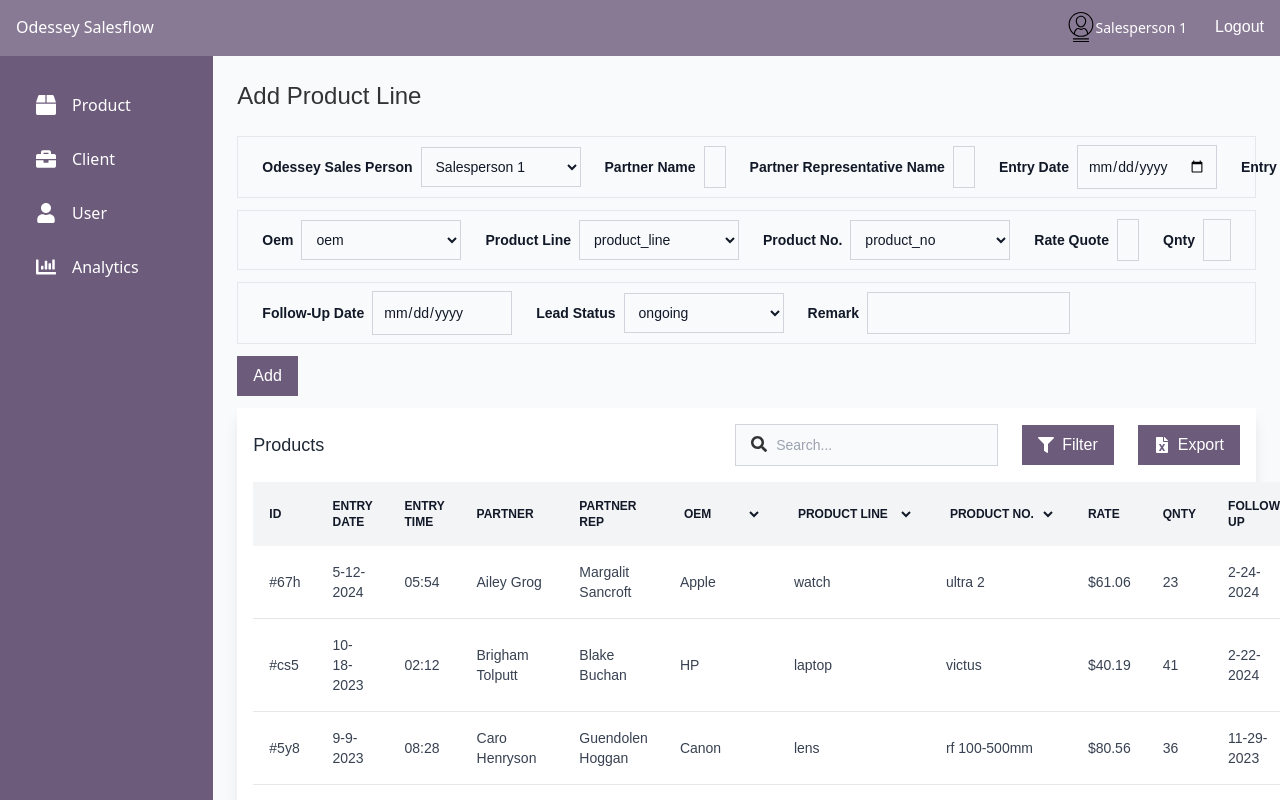
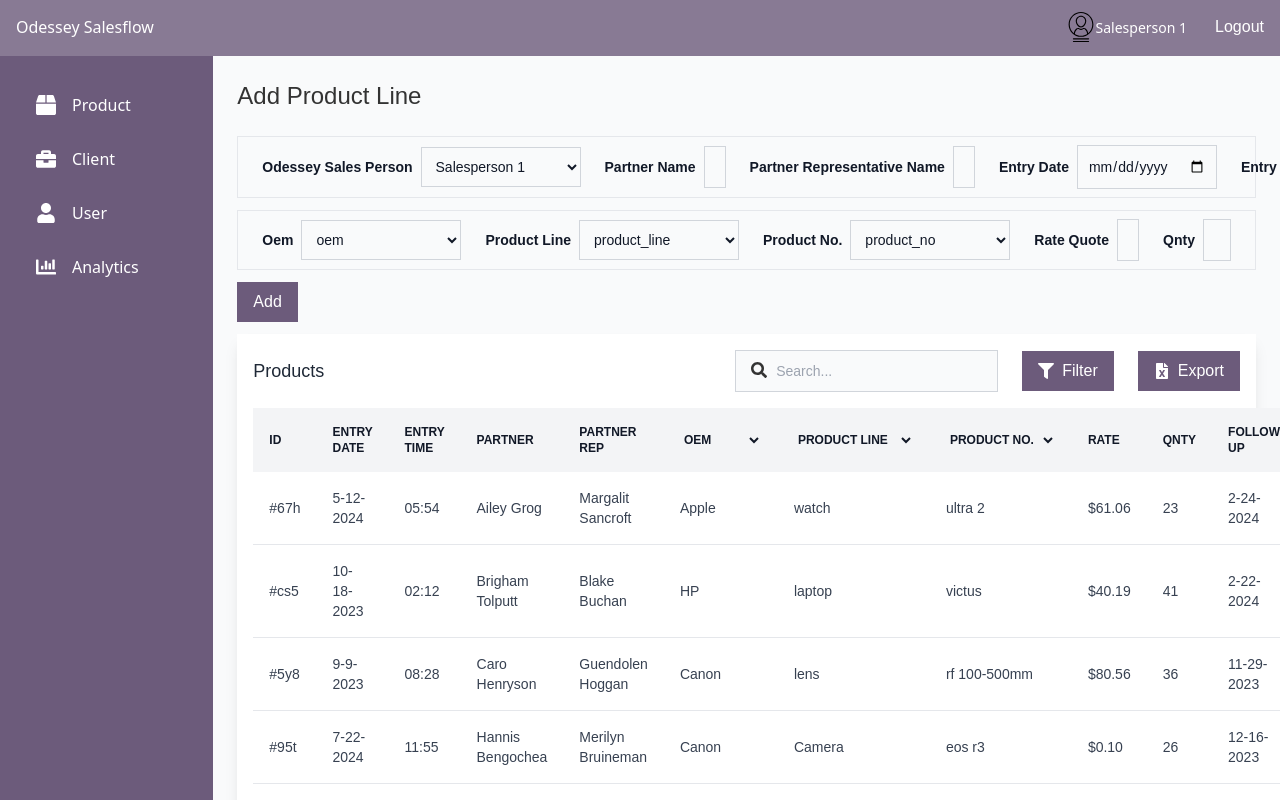
Before and after one commit to theashhar/odyssey-salesflow, a React (Create React App) app in the folder frontend/: page /user in a window 1280 px wide. Shown: the top 800 px of the page. Built offline with nearby package versions, Linux system fonts and the light colour scheme.

Commit message:
add product form changed

```diff
--- a/frontend/src/components/AddProduct.js
+++ b/frontend/src/components/AddProduct.js
@@ -11,7 +11,7 @@ import productNoData from "../data/productNo.json";
 import oemData from "../data/oemData.json";
 import salespersonData from "../data/salesperson.json";
 
-const leadStatus = ["success", "ongoing", "failed"];
+// const leadStatus = ["success", "ongoing", "failed"];
 
 const initialValues = {
   sales_person: "Salesperson 1",
@@ -143,32 +143,6 @@ export default function AddProduct({ type }) {
           onHandleChange={handleChange}
         />
       </div>
-      <div className="w-full flex items-center gap-x-6 border px-6 py-2 mb-3">
-        <Input
-          type="date"
-          label="follow-up date"
-          name="follow_up_date"
-          disabled
-          value={values.follow_up_date}
-          onHandleBlur={handleBlur}
-          onHandleChange={handleChange}
-        />
-        <Select
-          label="lead status"
-          name="lead_status"
-          selected
-          value={values.lead_status}
-        />
-        <Input
-          type="text"
-          label="remark"
-          name="remark"
-          disabled
-          value={values.remark}
-          onHandleBlur={handleBlur}
-          onHandleChange={handleChange}
-        />
-      </div>
       <Button title="Add" type="submit" />
     </form>
   );
```
